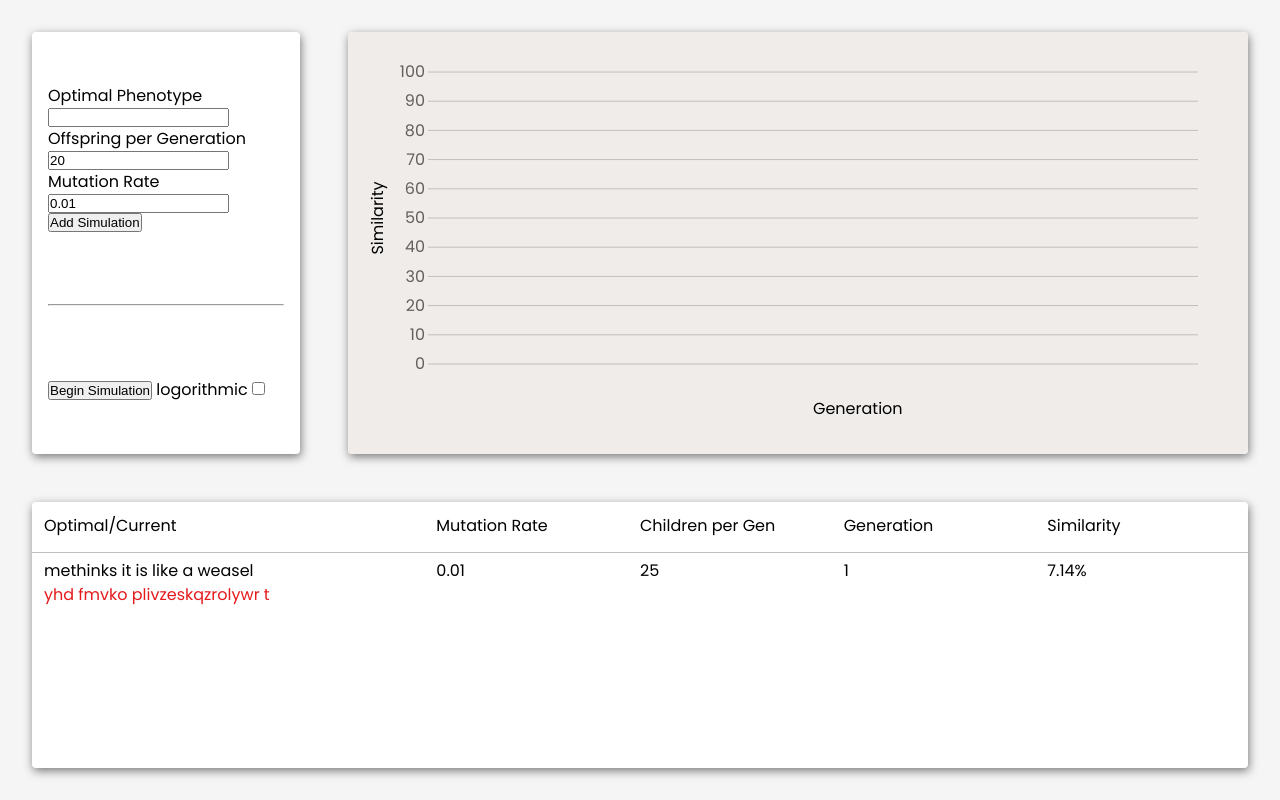
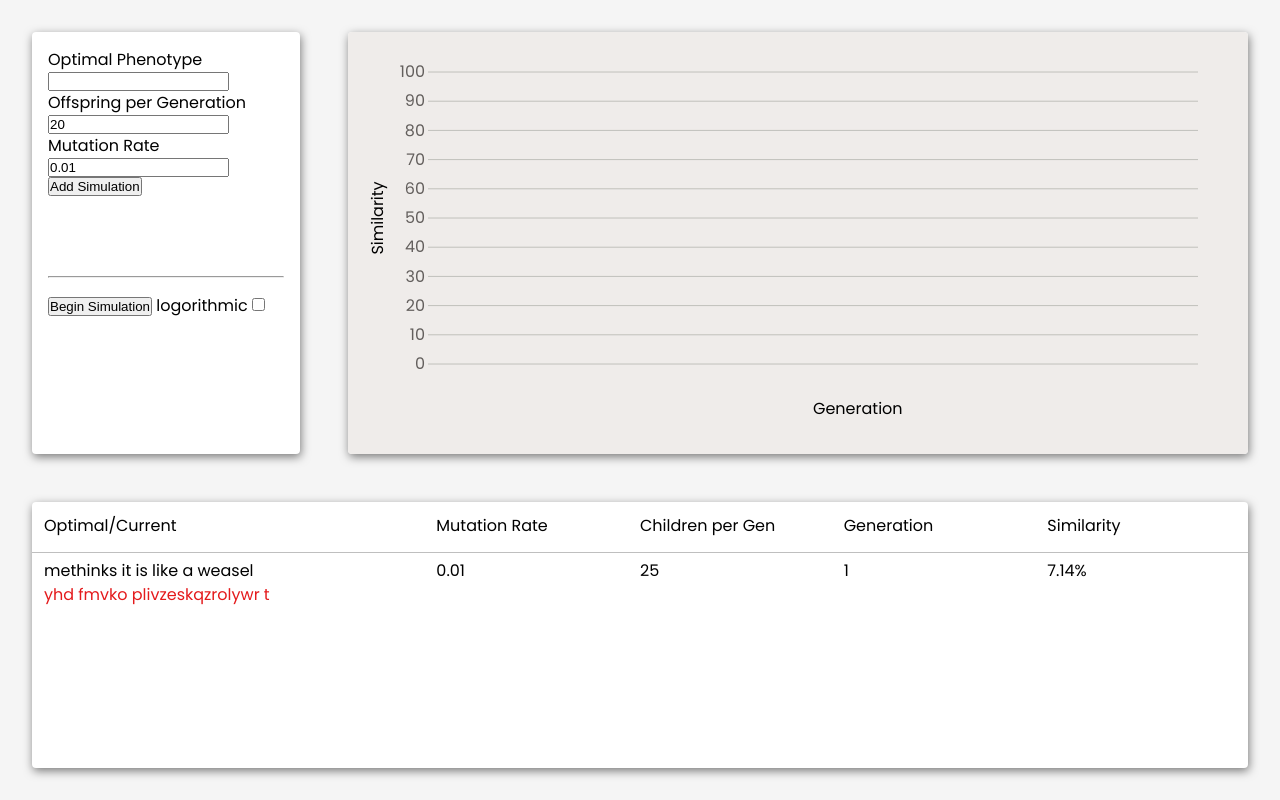
Before and after one commit to gr-eggory/evo-sim, a Svelte app: page / in a window 1280 px wide. Built offline with nearby package versions, Linux system fonts and the light colour scheme.

Commit message:
Changing layout of config menu

```diff
--- a/src/App.svelte
+++ b/src/App.svelte
@@ -135,8 +135,8 @@
 				/>
 				<button type="submit" disabled={runSimulation}>Add Simulation</button>
 			</form>
-			<hr />
-			<div>
+			<div class="sim-runner">
+				<hr class="sim-runner__divider" />
 				<button on:click={toggleSimulation}
 					>{runSimulation && !allSimsFinished ? 'Stop' : 'Begin'} Simulation</button
 				>
@@ -216,7 +216,7 @@
 		padding: 1rem;
 		display: flex;
 		flex-direction: column;
-		justify-content: space-around;
+		gap: 5rem;
 	}
 
 	form {
@@ -241,6 +241,10 @@
 		gap: 15px;
 	}
 
+	.sim-runner__divider {
+		margin-bottom: 1rem;
+	}
+
 	button {
 		cursor: pointer;
 	}
```
